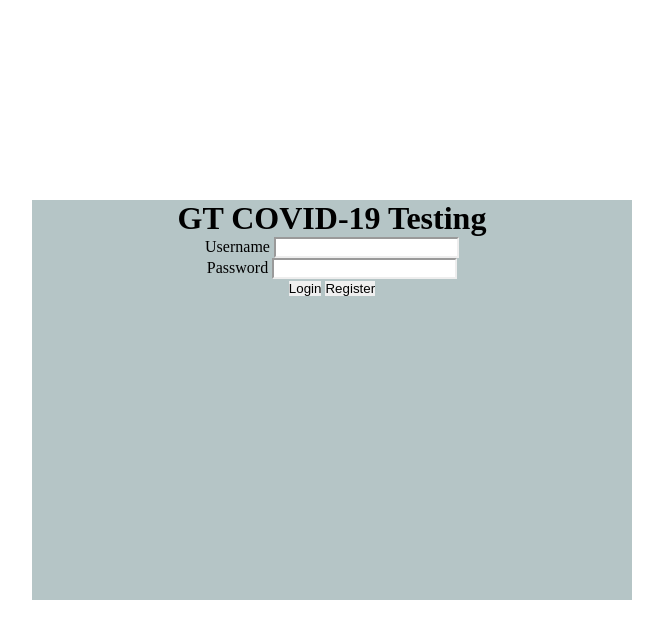
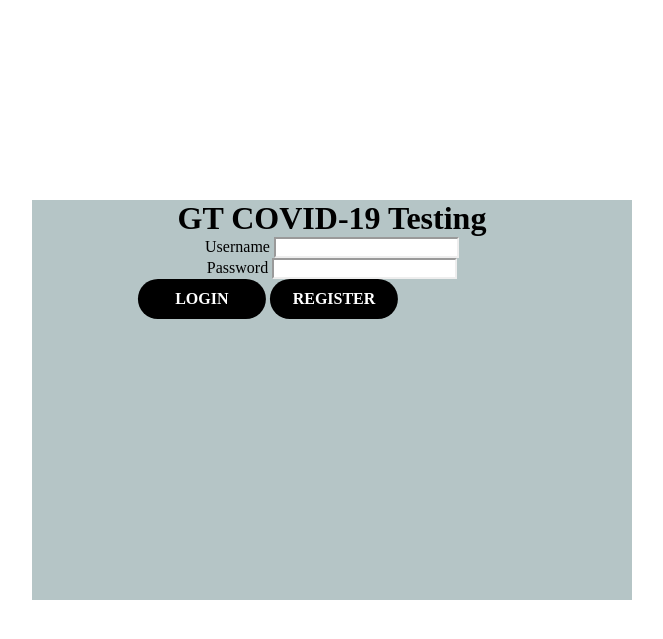
Before and after one commit to chenjun-tang/4400-phase-4, a Flask app: page / in a window 1280 px wide. Shown: the top 639 px of the page, without its empty margins (308-971 px from the left). Run offline with Flask 2, Linux system fonts and the light colour scheme.

Commit message:
changed layouts

```diff
--- a/static/css/index.css
+++ b/static/css/index.css
@@ -1,24 +1,3 @@
-* {
-    scroll-behavior: smooth;
-    margin: 0;
-	padding: 0;
-	border: 0;
-    vertical-align: baseline;
-    max-width:100%;
-}
-
-button {
-    cursor: pointer;
-}
-
-li {
-    list-style: none;
-}
-
-a {
-    text-decoration: none;
-}
-
 input {
     padding: 1px 2px;
     border-width: 2px;
@@ -42,3 +21,21 @@ input {
     transform: translate(-50%, -50%);
     text-align: center;
 }
+
+button {
+    width: 128.18px;
+    height: 40px;
+    border-radius: 20px;
+    transform: translate(-50%, 0%);
+    background: #000000;
+    color: #fff;
+    text-align: center;
+    text-decoration: none;
+    display: inline-block;
+    font-size: 16px;
+    font-family: Poppins;
+    font-style: normal;
+    font-weight: bold;
+
+    text-transform: uppercase;
+}
--- /dev/null
+++ b/static/css/style.css
@@ -0,0 +1,20 @@
+* {
+    scroll-behavior: smooth;
+    margin: 0;
+	padding: 0;
+	border: 0;
+    vertical-align: baseline;
+    max-width:100%;
+}
+
+button {
+    cursor: pointer;
+}
+
+li {
+    list-style: none;
+}
+
+a {
+    text-decoration: none;
+}
--- a/templates/index.html
+++ b/templates/index.html
@@ -4,6 +4,7 @@
     <meta charset="UTF-8">
     <meta name="viewport" content="width=device-width, initial-scale=1.0">
     <title>Document</title>
+    <link rel="stylesheet" href="../static/css/style.css">
     <link rel="stylesheet" href="../static/css/index.css">
 </head>
 <body>
--- a/templates/register.html
+++ b/templates/register.html
@@ -4,6 +4,7 @@
     <meta charset="UTF-8">
     <meta name="viewport" content="width=device-width, initial-scale=1.0">
     <title>Register</title>
+    <link rel="stylesheet" href="../static/css/style.css">
     <link rel="stylesheet" href="../static/css/register.css">
 </head>
 <body>
@@ -48,7 +49,7 @@
                 <label for="phone">Phone No.</label>
                 <input type="text" name="" id="phone"><br>
                 Site Tester
-                <input type="checkbox" checked="checked" name="Sex" value="site_tester" />
+                <input type="checkbox" name="Sex" value="site_tester" />
                 Lab Tech
                 <input type="checkbox" name="Sex" value=lab_tech" />
                 </form>
--- a/templates/tester_home.html
+++ b/templates/tester_home.html
@@ -4,6 +4,7 @@
     <meta charset="UTF-8">
     <meta name="viewport" content="width=device-width, initial-scale=1.0">
     <title>Tester Home</title>
+    <link rel="stylesheet" href="../static/css/style.css">
     <link rel="stylesheet" href="../static/css/home.css">
 </head>
 <body>
```
Also changed, not shown: static/css/home.css (+18 -0 lines).
